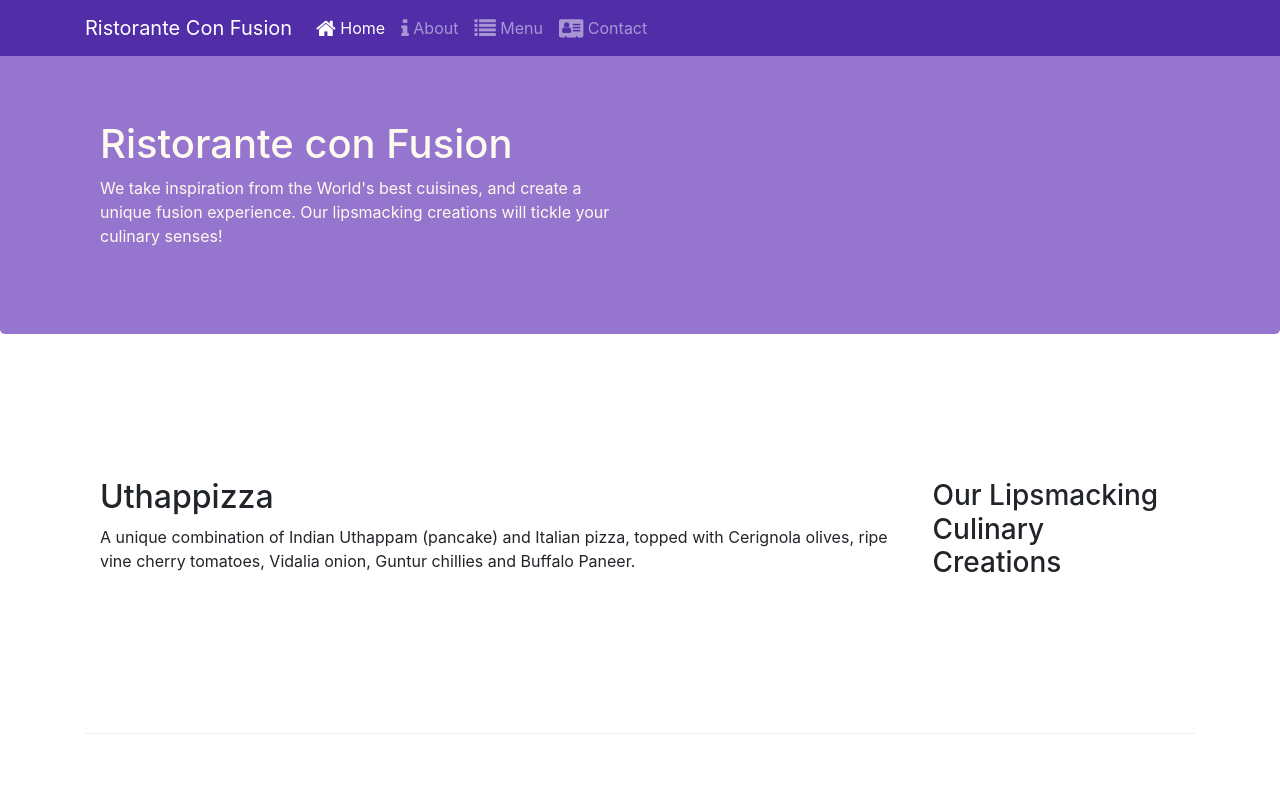
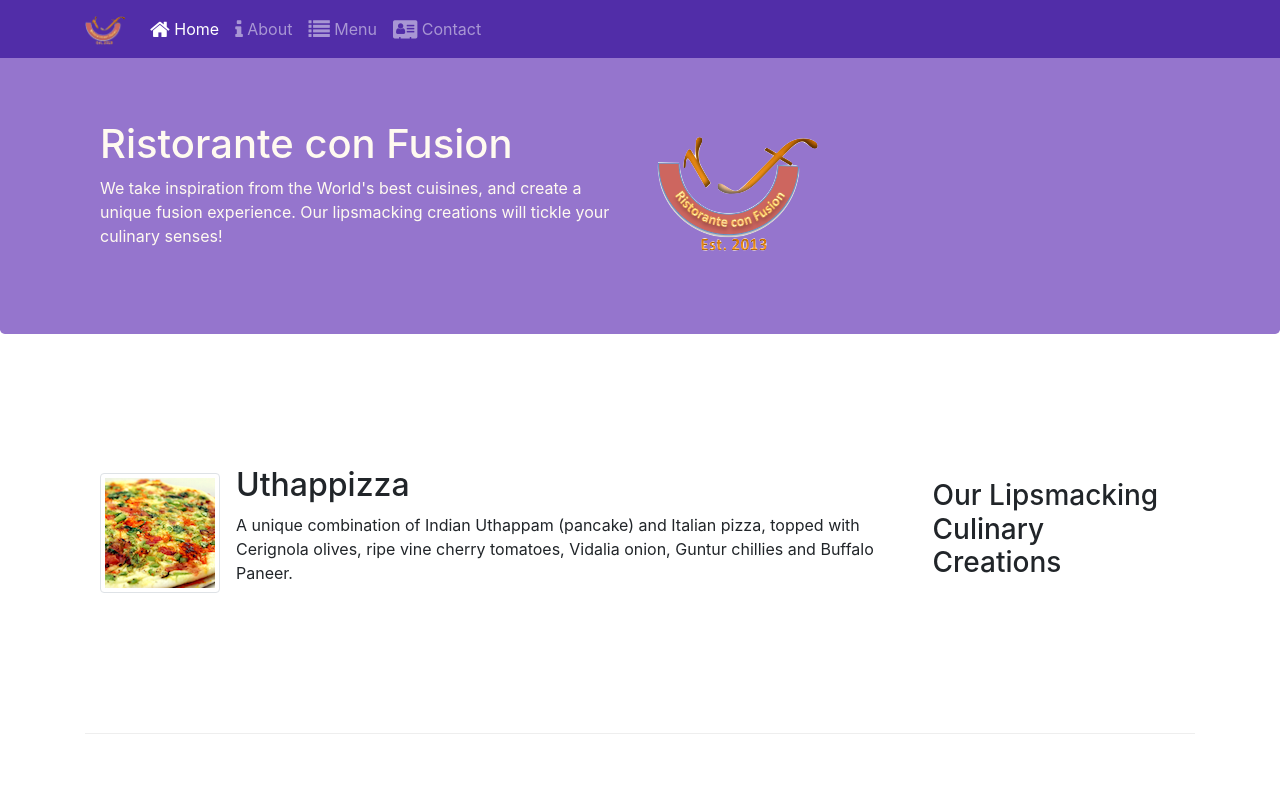
Before and after one commit to andresm07/bootstrap-course, a website: page index.html in a window 1280 px wide. Shown: the top 800 px of the page. Drawn offline with nearby package versions, Linux system fonts and the light colour scheme.

Commit message:
Images and Media

```diff
--- a/index.html
+++ b/index.html
@@ -21,7 +21,7 @@
             <button class="navbar-toggler" type="button" data-toggle="collapse" data-target="#Navbar">
                 <span class="navbar-toggler-icon"></span>
             </button>
-            <a class="navbar-brand" href="#">Ristorante Con Fusion</a>
+            <a class="navbar-brand" href="#"><img src="./assets/logo.png" height="30" width="41"></a>
             <div class="collapse navbar-collapse" id="Navbar">
                 <ul class="navbar-nav mr-auto">
                         <li class="nav-item active"><a class="nav-link" href="#"><span class="fa fa-home fa-lg"></span> Home</a></li>
@@ -39,7 +39,8 @@
                     <h1>Ristorante con Fusion</h1>
                     <p>We take inspiration from the World's best cuisines, and create a unique fusion experience. Our lipsmacking creations will tickle your culinary senses!</p>
                 </div>
-                <div class="col-12 col-sm">
+                <div class="col-12 col-sm align-self-center">
+                    <img src="./assets/logo.png" class="img-fluid">
                 </div>
             </div>
         </div>
@@ -51,8 +52,13 @@
                 <h3>Our Lipsmacking Culinary Creations</h3>
             </div>
             <div class="col col-sm order-sm-first col-md">
-                <h2>Uthappizza</h2>
-                <p>A unique combination of Indian Uthappam (pancake) and Italian pizza, topped with Cerignola olives, ripe vine cherry tomatoes, Vidalia onion, Guntur chillies and Buffalo Paneer.</p>
+                <div class="media">
+                    <img class="d-flex mr-3 img-thumbnail align-self-center" src="./assets/uthappizza.png" alt="uthappizza">
+                    <div class="media-body">
+                        <h2 class="mt-0">Uthappizza</h2>
+                        <p>A unique combination of Indian Uthappam (pancake) and Italian pizza, topped with Cerignola olives, ripe vine cherry tomatoes, Vidalia onion, Guntur chillies and Buffalo Paneer.</p>
+                    </div>
+                </div>
             </div>
         </div>
 
@@ -72,9 +78,14 @@
                 <h3>Meet our Culinary Specialists</h3>
             </div>
             <div class="col col-sm order-sm-first col-md">
-                <h2>Alberto Somayya</h2>
-                <h4>Executive Chef</h4>
-                <p>Award winning three-star Michelin chef with wide International experience having worked closely with whos-who in the culinary world, he specializes in creating mouthwatering Indo-Italian fusion experiences. </p>
+                <div class="media">
+                    <img class="d-flex mr-3 img-thumbnail align-self-center" src="./assets/alberto.png" alt="alberto">
+                    <div class="media-body">
+                        <h2 class="mt-0">Alberto Somayya</h2>
+                        <h4>Executive Chef</h4>
+                        <p>Award winning three-star Michelin chef with wide International experience having worked closely with whos-who in the culinary world, he specializes in creating mouthwatering Indo-Italian fusion experiences. </p>
+                    </div>
+                </div>
             </div>
         </div>
     </div>
```
Also changed, not shown: aboutus.html (+3 -2 lines), contactus.html (+3 -2 lines), assets/alberto.png (added), assets/buffet.png (added), assets/logo.png (added), assets/uthappizza.png (added).
